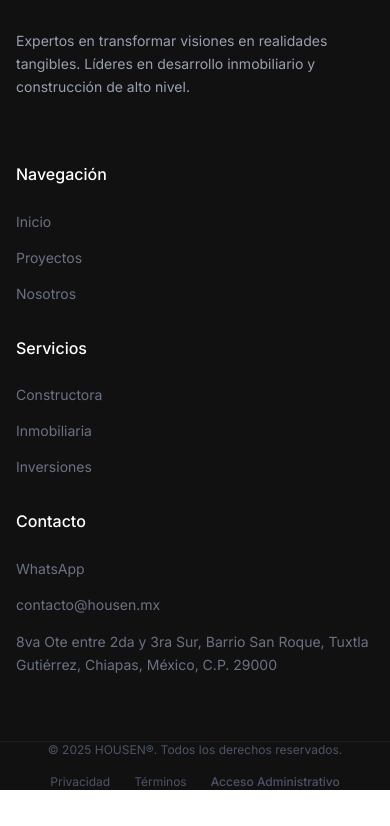
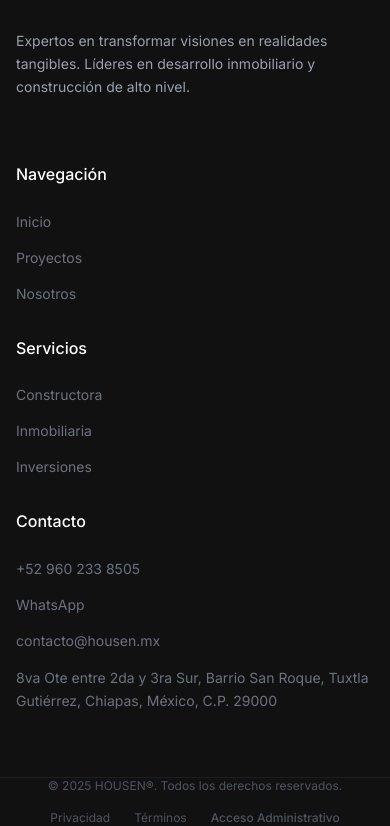
Before and after one commit to amaurycolochos7/Housen-Web, a Next.js app: page / in a window 390 px wide. Shown: the part 3331-4157 px from the top of the page. Before the commit the page ends 4121 px from the top, so only its background shows below. Built offline with nearby package versions, Linux system fonts and the light colour scheme.

Commit message:
Enhance footer contact: Add clickable phone, mailto, and maps links

```diff
--- a/src/components/Footer.tsx
+++ b/src/components/Footer.tsx
@@ -73,15 +73,24 @@
                             <h4 className="font-medium text-white mb-6">Contacto</h4>
                             <ul className="space-y-4 text-sm text-gray-500">
                                 <li>
+                                    <a href={`tel:${siteConfig.phone.replace(/\s+/g, '')}`} className="hover:text-white transition-colors flex items-center gap-2">
+                                        {siteConfig.phone}
+                                    </a>
+                                </li>
+                                <li>
                                     <a href={whatsappUrl} target="_blank" className="hover:text-white transition-colors flex items-center gap-2">
                                         WhatsApp
                                     </a>
                                 </li>
                                 <li>
-                                    <span className="block">{contactEmail}</span>
+                                    <a href={`mailto:${contactEmail}`} className="hover:text-white transition-colors block">
+                                        {contactEmail}
+                                    </a>
                                 </li>
-                                <li className="leading-relaxed">
-                                    {siteConfig.address}
+                                <li>
+                                    <a href={mapsUrl} target="_blank" rel="noopener noreferrer" className="hover:text-white transition-colors leading-relaxed block">
+                                        {siteConfig.address}
+                                    </a>
                                 </li>
                             </ul>
                         </div>
```
